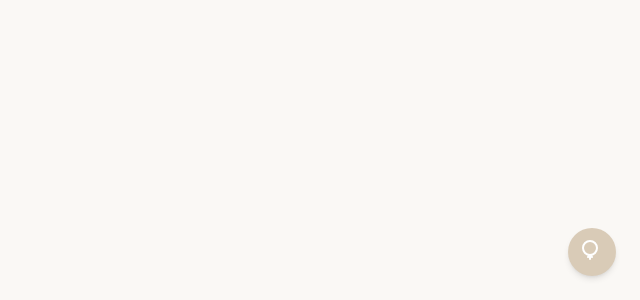
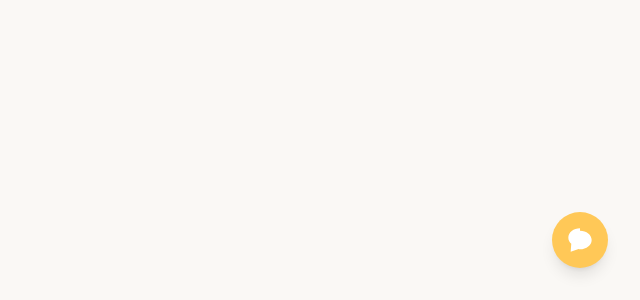
Before and after one commit to HalcyonHaus/halcyonhaus-site, a Next.js app: page / in a window 1280 px wide. Shown: the part 500-800 px from the top of the page, without its empty margins (640-1280 px from the left). Built offline with nearby package versions, Linux system fonts and the light colour scheme.

Commit message:
Update ChatBubble.jsx

```diff
--- a/components/ChatBubble.jsx
+++ b/components/ChatBubble.jsx
@@ -6,57 +6,47 @@ export default function ChatBubble() {
 
   return (
     <>
-      {/* Floating thought‐bubble button */}
+      {/* Floating amber thought-bubble */}
       {!open && (
         <button
           onClick={() => setOpen(true)}
           className="
-            fixed bottom-6 right-6
-            w-12 h-12
-            bg-[var(--accent)]
+            fixed bottom-8 right-8
+            w-14 h-14
+            bg-[#FFC857]
             rounded-full
-            shadow-md
+            shadow-lg
             flex items-center justify-center
-            hover:shadow-xl transition
+            hover:shadow-2xl transition-shadow
             focus:outline-none
           "
-          aria-label="Open Chat"
+          aria-label="Open chat"
         >
-          {/* Simple SVG thought bubble */}
           <svg
             xmlns="http://www.w3.org/2000/svg"
-            className="w-6 h-6 text-white"
-            fill="none"
+            className="w-7 h-7 text-white"
             viewBox="0 0 24 24"
-            stroke="currentColor"
+            fill="currentColor"
           >
-            <path
-              strokeLinecap="round"
-              strokeLinejoin="round"
-              strokeWidth={2}
-              d="M3 8a7 7 0 1114 0 7 7 0 01-14 0zm7 7v4m0-4l-2 2m2-2l2 2"
-            />
+            <path d="M12 2C6.477 2 2 5.58 2 10c0 1.993.932 3.82 2.516 5.172L4 22l6.828-2.343A9.944 9.944 0 0012 20c5.523 0 10-3.58 10-8s-4.477-8-10-8z"/>
           </svg>
         </button>
       )}
 
-      {/* Expanded chat panel */}
+      {/* Expanded panel */}
       {open && (
-        <div
-          className="
-            fixed bottom-6 right-6
-            w-80 max-w-full h-96
-            bg-white
-            rounded-2xl
+        <div className="
+            fixed bottom-8 right-8
+            w-80 md:w-96 lg:w-[24rem] h-[28rem]
+            bg-[#FFFDF8]
+            rounded-3xl
             shadow-2xl
             ring-1 ring-gray-200
             flex flex-col overflow-hidden
-            font-sans
-          "
-        >
+          ">
           {/* Header */}
-          <div className="flex items-center justify-between px-4 py-2 border-b border-gray-100">
-            <h3 className="text-lg font-medium">Chat with Halcyon Haus</h3>
+          <div className="flex items-center justify-between px-4 py-3 border-b border-gray-100">
+            <h3 className="text-xl font-semibold">Chat with Halcyon Haus</h3>
             <button
               onClick={() => setOpen(false)}
               className="text-gray-500 hover:text-gray-800 focus:outline-none"
@@ -66,8 +56,8 @@ export default function ChatBubble() {
             </button>
           </div>
 
-          {/* Body */}
-          <div className="flex-1 overflow-y-auto p-4">
+          {/* Chat body */}
+          <div className="flex-1 p-4">
             <DesignBotChat />
           </div>
         </div>
```
